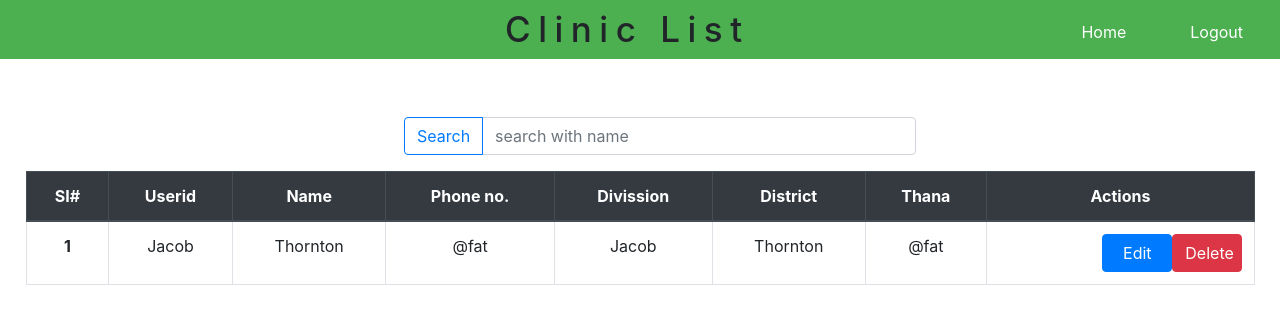
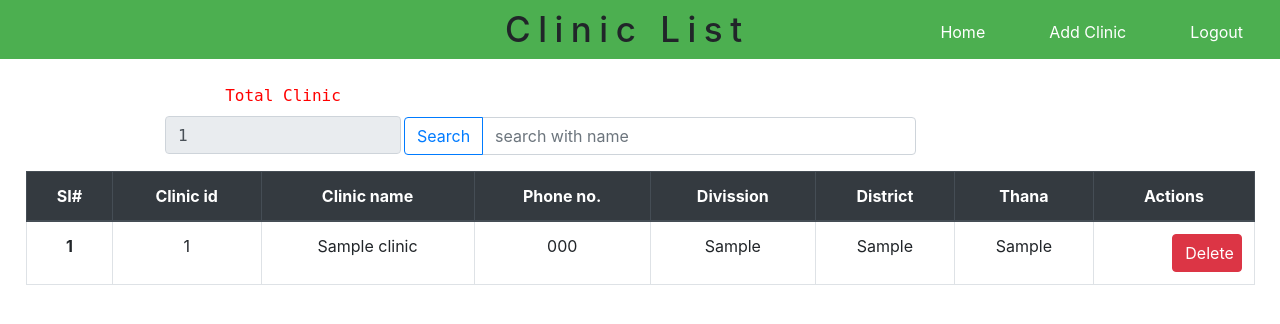
Before and after one commit to Hasibul218/online_clinic_system, a PHP site: page /view/AdminClinicList.php in a window 1280 px wide. Shown: the top 324 px of the page. Run offline with PHP 8.4, Linux system fonts and the light colour scheme; the visitor is signed in with stand-in values (Sample User, id 1); tables that the repository leaves empty or names only in its code hold one stand-in row (values such as "Sample post").

Commit message:
admin clinic list update & registered

```diff
--- a/view/AdminClinicList.php
+++ b/view/AdminClinicList.php
@@ -1,10 +1,14 @@
 <?php
+	include '../control/AdminControl.php';
 	include 'CSS/bootstrap.php';
 	session_start();
 	if(!isset($_SESSION['uid']))
 	{
 		header("Location:Login.php");
 	}
+	//data from clinics table
+	$clinics=clinicsdata();
+	$count=count($clinics);//count clinic
 ?>
 <html>
 	<head>
@@ -17,6 +21,7 @@
 		<div class="div1">
 			<label class="h2">Clinic List</label>
 			<button class="adminbtn"onclick="window.location='../control/LogoutControl.php'">Logout</button>
+			<button type="button"class="adminbtn"onclick="window.location='AdminClinicReg.php'">Add Clinic</button>
 			<button type="button"class="adminbtn"onclick="window.location='AdminHomePage.php'">Home</button>
 		</div>
 		<!--search bar & table ends-->
@@ -27,14 +32,18 @@
 				</div>
 				<input type="text" class="form-control" placeholder="search with name" >
 			</div>
+			<div class="totalclinic">
+				<label>Total Clinic</label>
+				<input class="form-control" type="text" value="<?php echo $count ?>" readonly>
+			</div>
 		</div>
 		<div class="table">
 			<table class="table table-hover table-bordered ">
 			  <thead>
 			    <tr class="thead-dark">
 			      <th scope="col">SI#</th>
-			      <th scope="col">Userid</th>
-			      <th scope="col">Name</th>
+			      <th scope="col">Clinic id</th>
+			      <th scope="col">Clinic name</th>
 			      <th scope="col">Phone no.</th>
 			      <th scope="col">Divission</th>
 			      <th scope="col">District</th>
@@ -42,21 +51,20 @@
 			      <th scope="col">Actions</th>
 			    </tr>
 			  </thead>
-			  <tbody>
-			    <tr>
-			      <th scope="row">1</th>
-			      <td>Jacob</td>
-			      <td>Thornton</td>
-			      <td>@fat</td>
-			      <td>Jacob</td>
-			      <td>Thornton</td>
-			      <td>@fat</td>
-			      <td>
-				      <button type="button" class="btn btn-danger float-right"style="width: 70px">Delete</button>
-				      <button type="button" class="btn btn-primary float-right"style="width: 70px">Edit</button>
-			      </td>
-			    </tr>
-			  </tbody>
+				<?php foreach ($clinics as $clinic) { ?>
+					<tbody>
+						<th><?php echo $clinic["id"]; ?></th>
+						<td><?php echo $clinic["cid"]; ?></td>
+						<td><?php echo $clinic["cname"]; ?></td>
+						<td><?php echo $clinic["phonenumber"]; ?></td>
+						<td><?php echo $clinic["divission"]; ?></td>
+						<td><?php echo $clinic["district"]; ?></td>
+						<td><?php echo $clinic["thana"]; ?></td>
+						<td>
+							<a href="../control/AdminControl.php?cid=<?php echo $clinic['cid'] ?>" class="btn btn-danger float-right"style="width: 70px" onclick="return confirm ('Are you sure?');">Delete</a>
+						</td>
+					</tbody>
+				<?php } ?>
 			</table>
 		</div>
 		<!--search bar & table ends-->
--- a/view/AdminClinicReg.php
+++ b/view/AdminClinicReg.php
@@ -1,6 +1,6 @@
 <?php
 	include '../control/AdminControl.php';
-
+	session_start();
 	if(!isset($_SESSION['uid']))
 	{
 		header("Location:Login.php");
--- a/view/CSS/admincliniclist.css
+++ b/view/CSS/admincliniclist.css
@@ -44,3 +44,12 @@ font-size: 35px;
     float: left;
     margin: 58px 0px 0px 404px;
 }
+.totalclinic
+{
+    float: left;
+    margin: -87px 0px 0px -239px;
+    font-size: 16px;
+    font-family: monospace;
+    color: red;
+    text-align: center;
+}
```
Also changed, not shown: control/AdminControl.php (+94 -2 lines).
